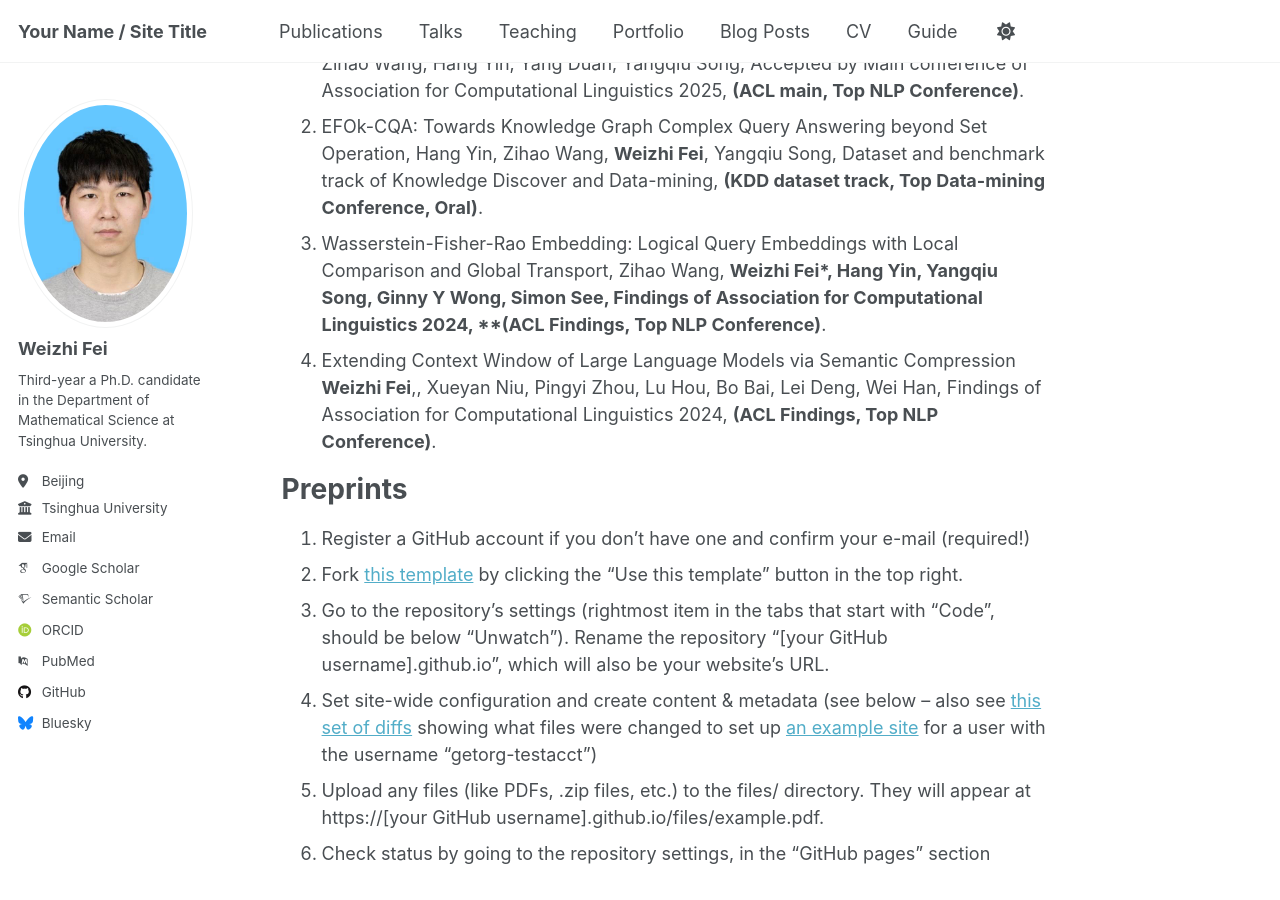
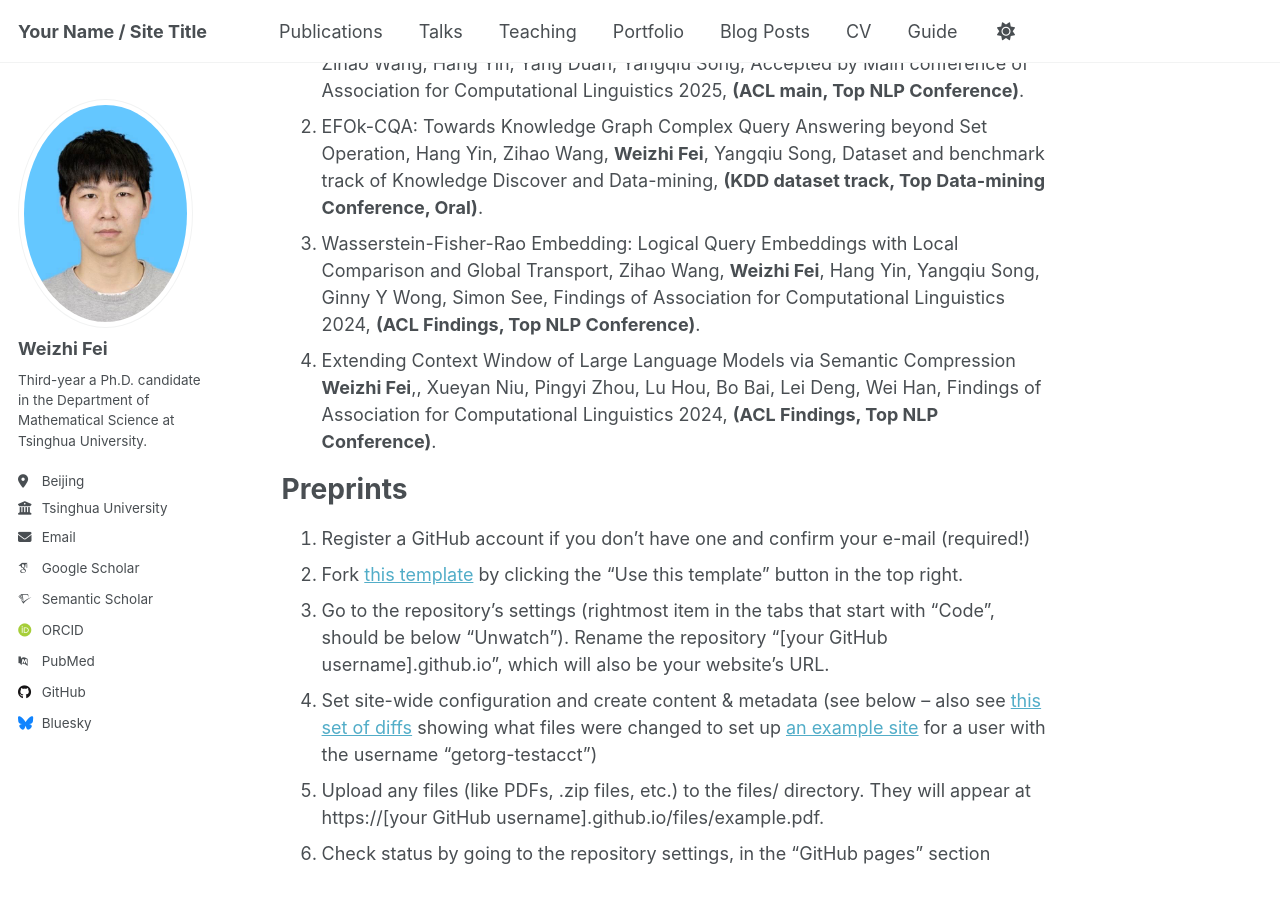
Before and after one commit to rabi-fei/rabi-fei.github.io, a Jekyll site: the page built from _pages/about.md, in a window 1280 px wide and 900 px high, scrolled down 418 px. Built offline with Jekyll 4.4.1, drawn with Linux system fonts in a browser that asks for light colours; some web fonts are replaced; a script that is not in the unit is left out.

```diff
--- a/_pages/about.md
+++ b/_pages/about.md
@@ -20,7 +20,7 @@ Publications
 1. Extending Complex Logical Queries on Uncertain Knowledge Graphs, **Weizhi Fei**, Zihao Wang, Hang Yin, Yang Duan, Yangqiu Song,
    Accepted by Main conference of Association for Computational Linguistics 2025, **(ACL main, Top NLP Conference)**.
 2. EFOk-CQA: Towards Knowledge Graph Complex Query Answering beyond Set Operation, Hang Yin, Zihao Wang, **Weizhi Fei**, Yangqiu Song, Dataset and benchmark track of Knowledge Discover and Data-mining, **(KDD dataset track, Top Data-mining Conference, Oral)**.
-3. Wasserstein-Fisher-Rao Embedding: Logical Query Embeddings with Local Comparison and Global Transport, Zihao Wang, **Weizhi Fei*, Hang Yin, Yangqiu Song, Ginny Y Wong, Simon See, Findings of Association for Computational Linguistics 2024, **(ACL Findings, Top NLP Conference)**.
+3. Wasserstein-Fisher-Rao Embedding: Logical Query Embeddings with Local Comparison and Global Transport, Zihao Wang, **Weizhi Fei**, Hang Yin, Yangqiu Song, Ginny Y Wong, Simon See, Findings of Association for Computational Linguistics 2024, **(ACL Findings, Top NLP Conference)**.
 4. Extending Context Window of Large Language Models via Semantic Compression **Weizhi Fei**,, Xueyan Niu, Pingyi Zhou, Lu Hou, Bo Bai, Lei Deng, Wei Han, Findings of Association for Computational Linguistics 2024, **(ACL Findings, Top NLP Conference)**.
 
 Preprints
```
